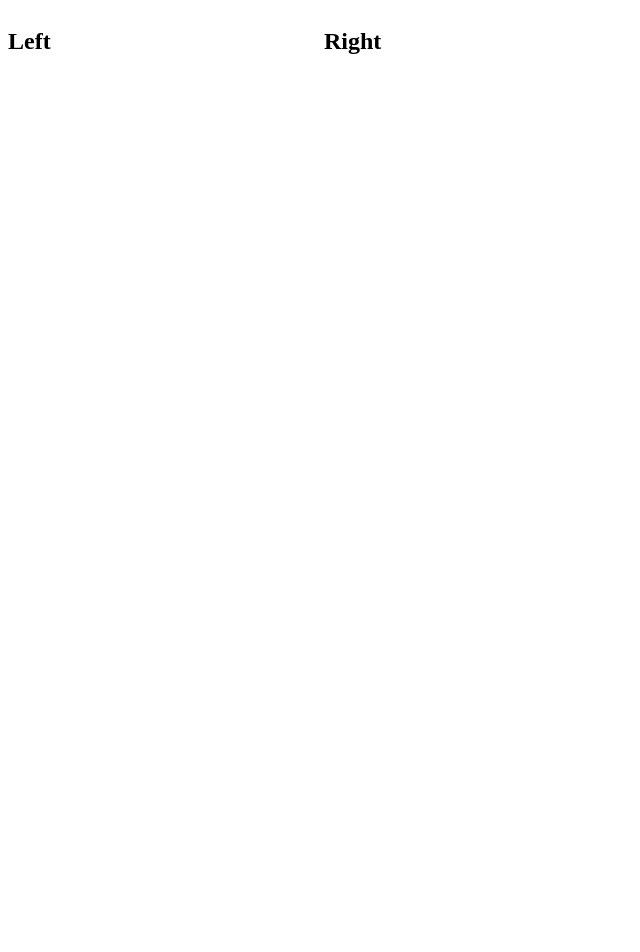
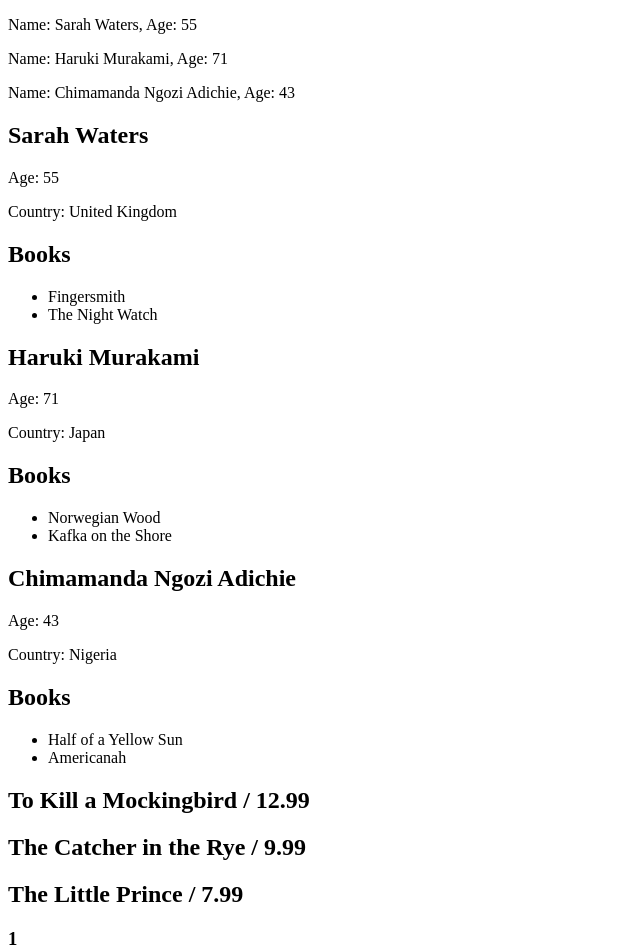
Before and after one commit to bycarlosgamez/reat-design-patterns, a React (Vite) app: page / in a window 1280 px wide. Shown: the top 952 px of the page, without its empty margins (0-640 px from the left). Before the commit the page ends 800 px from the top, so only its background shows below. Built offline with nearby package versions, Linux system fonts and the light colour scheme.

Commit message:
added lists components

```diff
--- a/src/App.jsx
+++ b/src/App.jsx
@@ -1,4 +1,12 @@
-import SplitScreen from './components/SplitScreen';
+// import SplitScreen from './components/SplitScreen';
+import { authors } from './assets/data/authors';
+import { books } from './assets/data/books';
+import List from './components/lists/List';
+import NumberedList from './components/lists/Numbered';
+import AuthorItemsSmall from './components/list-items/authors/AuthorItemsSmall';
+import AuthorItemsLarge from './components/list-items/authors/AuthorItemsLarge';
+import BookItemsSmall from './components/list-items/books/BookItemsSmall';
+import BookItemsLarge from './components/list-items/books/BookItemsLarge';
 
 const LeftSideComp = ({ title }) => {
   return <h2>{title}</h2>;
@@ -10,10 +18,30 @@ const RightSideComp = ({ title }) => {
 
 function App() {
   return (
-    <SplitScreen leftWidth={1} rightWidth={3}>
-      <LeftSideComp title={'Left'} />
-      <RightSideComp title={'Right'} />
-    </SplitScreen>
+    <>
+      {/* //{' '}
+      <SplitScreen leftWidth={1} rightWidth={3}>
+        // <LeftSideComp title={'Left'} />
+        // <RightSideComp title={'Right'} />
+        //{' '}
+      </SplitScreen> */}
+      <List
+        items={authors}
+        sourceName={'author'}
+        ItemComponent={AuthorItemsSmall}
+      />
+      <List
+        items={authors}
+        sourceName={'author'}
+        ItemComponent={AuthorItemsLarge}
+      />
+      <List items={books} sourceName={'book'} ItemComponent={BookItemsSmall} />
+      <NumberedList
+        items={books}
+        sourceName={'book'}
+        ItemComponent={BookItemsLarge}
+      />
+    </>
   );
 }
 
```
